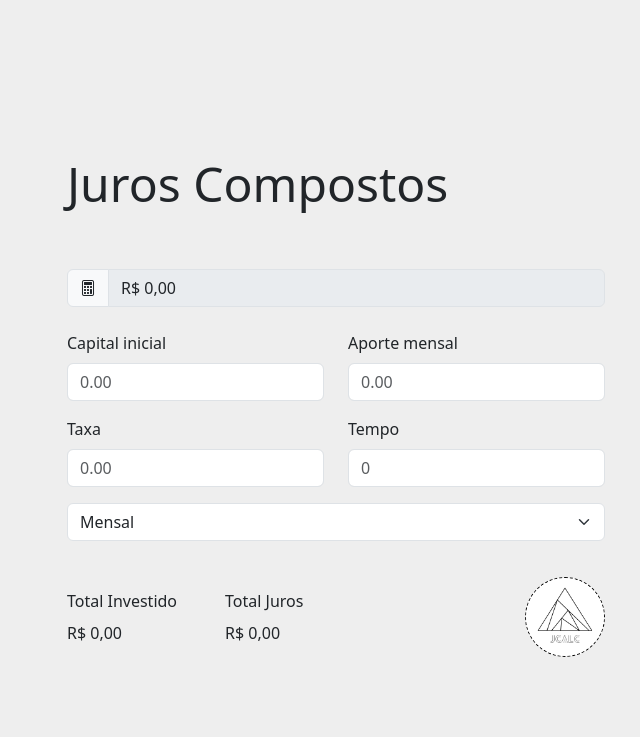
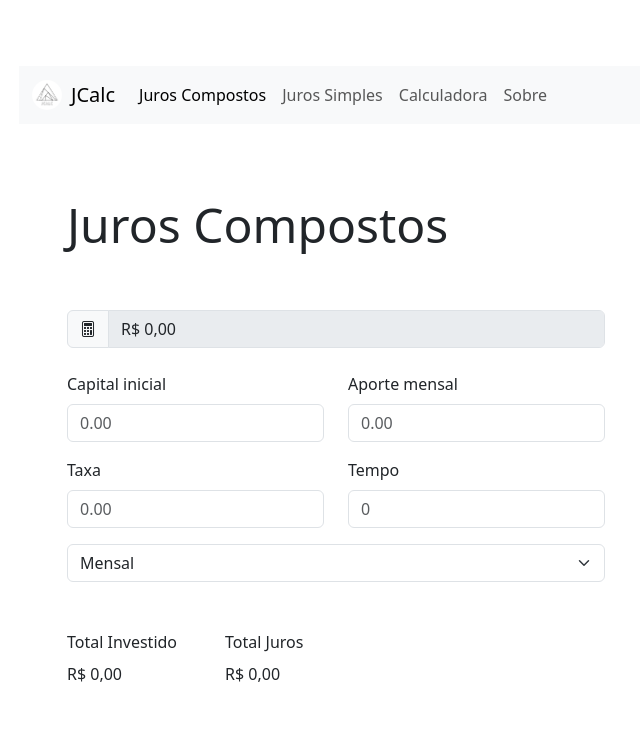
Before and after one commit to NathanDReis/jcalc, a plain HTML site: page index.html in a window 1280 px wide. Shown: the whole page, without its empty margins (304-944 px from the left). Drawn offline with nearby package versions, Linux system fonts and the light colour scheme.

Commit message:
adicionando menu

```diff
--- a/index.html
+++ b/index.html
@@ -14,35 +14,64 @@
       margin: 0;
       user-select: none;
     }
-    body {
-      width: 100dvw;
-      height: 100dvh;
-      background: #eeeeee;
-
-      display: grid;
-      align-items: center;
-      justify-content: center;
-    }
-    .img {
-      width: 80px;
-      height: 80px;
-      background: url(./Jcalc.png) no-repeat center;
-      background-size: cover;
-      border-radius: 50%;
-      border: 1px dashed black;
-    }
-
-    @media (min-width: 480px) {
-      .img {
-        position: absolute;
-        right: 0;
-      }
-    }
   </style>
 </head>
 
-<body>
-
+<body class="container-xxl d-grid align-items-center justify-content-center vh-100 vw-100">
+  <div>
+    <nav class="navbar navbar-expand-lg navbar-light bg-light mb-4">
+      <div class="container-fluid">
+        <a class="navbar-brand d-flex align-items-center gap-2" href="index.html">
+          <img src="./Jcalc.png" alt="Logo" width="32" height="32" class="rounded-circle border border-light">
+          JCalc
+        </a>
+        <button class="navbar-toggler" type="button" data-bs-toggle="collapse" data-bs-target="#navbarNav"
+          aria-controls="navbarNav" aria-expanded="false" aria-label="Alternar navegação">
+          <span class="navbar-toggler-icon"></span>
+        </button>
+        <div class="collapse navbar-collapse" id="navbarNav">
+          <ul class="navbar-nav">
+            <li class="nav-item">
+              <a
+                class="nav-link active"
+                aria-current="page"
+                href="/index.html"
+                data-bs-toggle="tooltip"
+                data-bs-placement="bottom"
+                title="Calculadora de Juros Compostos"
+              >Juros Compostos</a>
+            </li>
+            <li class="nav-item">
+              <a
+                class="nav-link"
+                href="/pages/calculadora/calculadora.html"
+                data-bs-toggle="tooltip"
+                data-bs-placement="bottom"
+                title="Calculadora de Juros Simples"
+              >Juros Simples</a>
+            </li>
+            <li class="nav-item">
+              <a
+                class="nav-link"
+                href="/pages/calculadora/calculadora.html"
+                data-bs-toggle="tooltip"
+                data-bs-placement="bottom"
+                title="Calculadora"
+              >Calculadora</a>
+            </li>
+            <li class="nav-item">
+              <a
+                class="nav-link"
+                href="sobre.html"
+                data-bs-toggle="tooltip"
+                data-bs-placement="bottom"
+                title="Sobre o JCalc"
+              >Sobre</a>
+            </li>
+          </ul>
+        </div>
+      </div>
+    </nav>
     <main class="d-grid gap-5 p-5">
       <h1 class="display-5">Juros Compostos</h1>
       <form>
@@ -88,14 +117,22 @@
               <label class="form-label">Total Juros</label>
               <span id="juros">R$ 0,00</span>
             </div>
-          <div class="img"></div>
           </div>
         </fieldset>
       </form>
     </main>
+  </div>
 </body>
 
 <script>
+  // Inicializa tooltips do Bootstrap
+  document.addEventListener('DOMContentLoaded', function () {
+    var tooltipTriggerList = [].slice.call(document.querySelectorAll('[data-bs-toggle="tooltip"]'));
+    tooltipTriggerList.forEach(function (tooltipTriggerEl) {
+      new bootstrap.Tooltip(tooltipTriggerEl);
+    });
+  });
+
   function formated(numero) {
     numero = defValue(numero);
     const valor = parseFloat((numero).toFixed(2));
```
Lines whose indentation alone changed are shown as unchanged.
